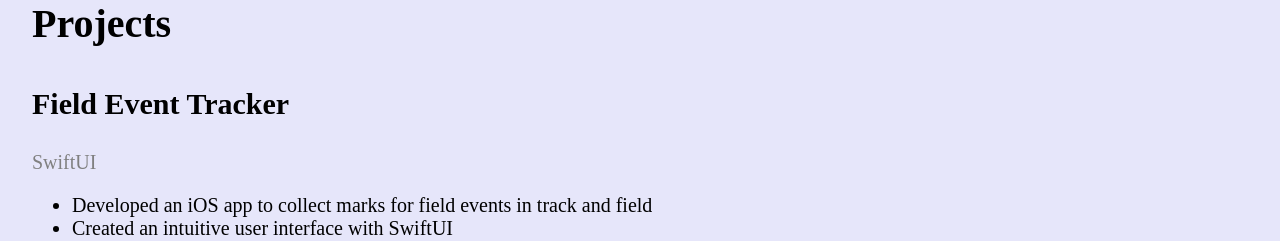
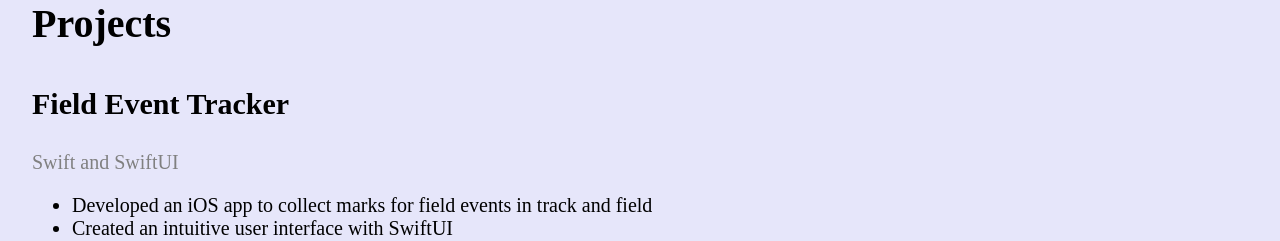
Before and after one commit to brandonw504/portfolio, a Next.js app: page /portfolio/projects in a window 1280 px wide. Shown: the top 241 px of the page. Built offline with nearby package versions, Linux system fonts and the light colour scheme.

Commit message:
projects change

```diff
--- a/pages/projects.js
+++ b/pages/projects.js
@@ -13,7 +13,7 @@ function Projects() {
         <div className={styles.container}>
             <h2 data-aos="fade-right">Projects</h2>
             <h3 data-aos="fade-right">Field Event Tracker</h3>
-            <p data-aos="fade-right" className={styles.subheading}>SwiftUI</p>
+            <p data-aos="fade-right" className={styles.subheading}>Swift and SwiftUI</p>
             <ul>
                 <li data-aos="fade-right">Developed an iOS app to collect marks for field events in track and field</li>
                 <li data-aos="fade-right">Created an intuitive user interface with SwiftUI</li>
```
